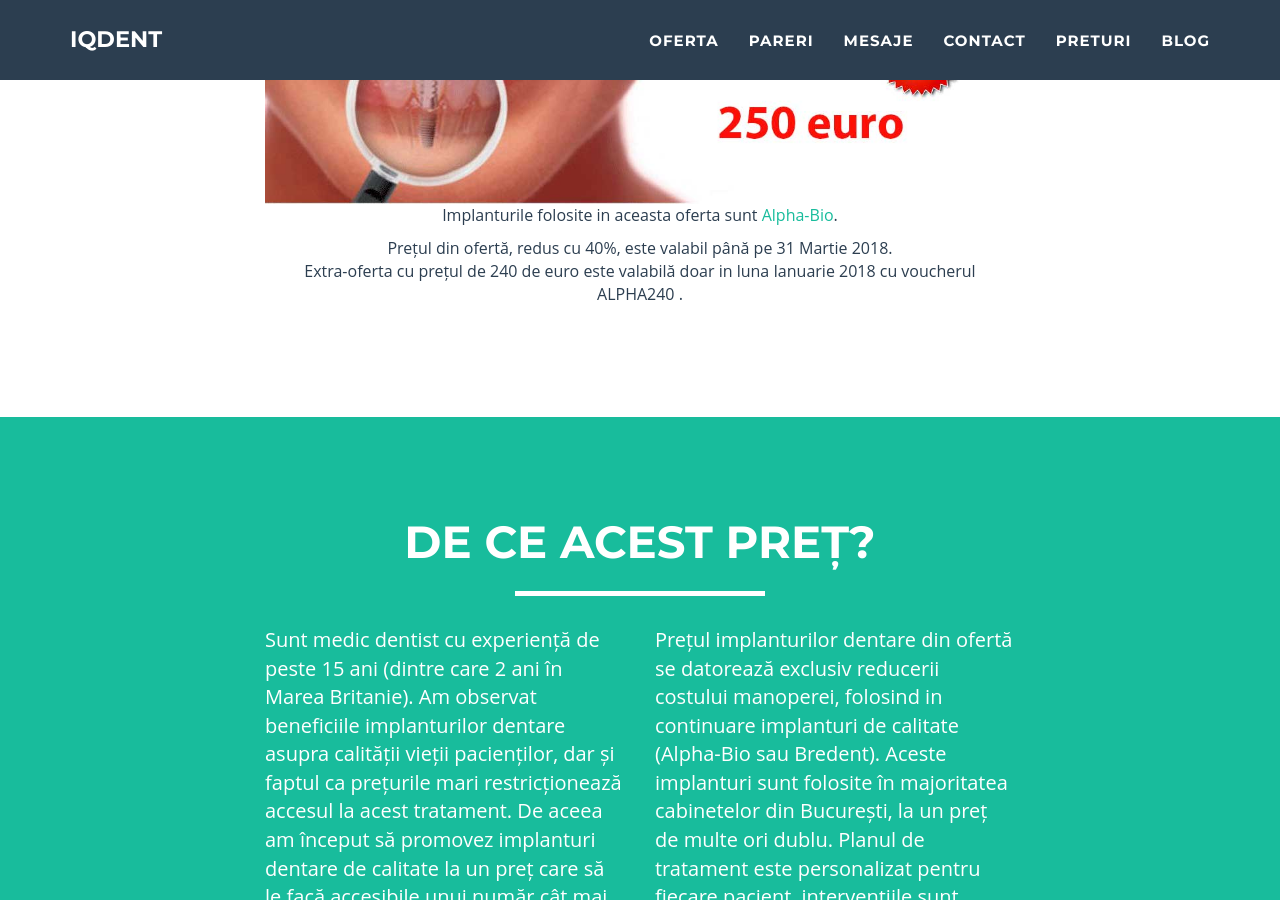
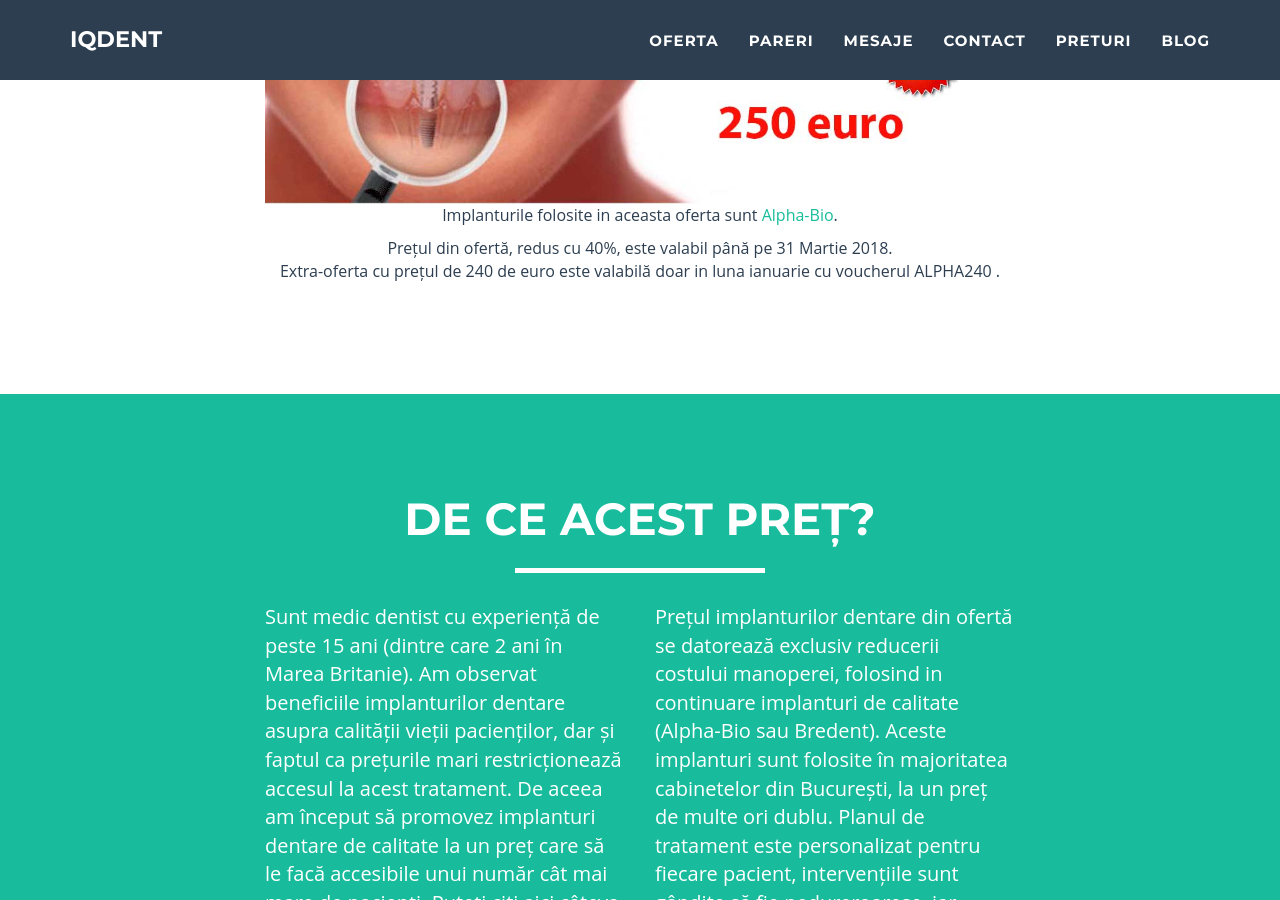
Before and after one commit to littledentgopo/offerdent, a Jekyll site: the page built from index.html, in a window 1280 px wide and 900 px high, scrolled down 1295 px. Built offline with Jekyll 4.4.1, drawn with Linux system fonts in a browser that asks for light colours; comment, search, counter and statistics services are not loaded.

Commit message:
alpha 240

```diff
--- a/_config.yml
+++ b/_config.yml
@@ -27,7 +27,7 @@ contact:
 
 offer:
     expirydate: 31 Martie 2018
-    extramonth: Ianuarie 2018
+    extramonth: ianuarie
 
 
 permalink: none
```
